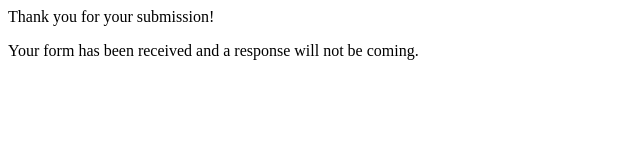
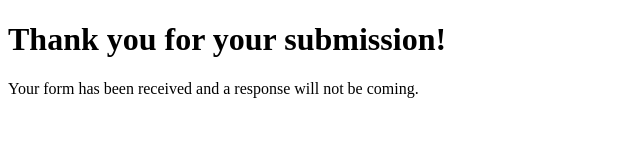
Before and after one commit to Jenna-Deamer/comp1002-lab-03, a plain HTML site: page thanks.html in a window 1280 px wide. Shown: the whole page, without its empty margins (0-640 px from the left). Drawn offline with Linux system fonts and the light colour scheme.

Commit message:
Reformated

```diff
--- a/thanks.html
+++ b/thanks.html
@@ -1,14 +1,20 @@
 <!DOCTYPE html>
 <html lang="en">
+
 <head>
     <meta charset="UTF-8">
     <meta http-equiv="X-UA-Compatible" content="IE=edge">
     <meta name="viewport" content="width=device-width, initial-scale=1.0">
     <title>Thanks!</title>
 </head>
+
 <body>
-    <header>Thank you for your submission!</header>
-    <p>Your form has been received and a response will not be coming.</p>
+    <header>
+        <h1> Thank you for your submission!</h1>
+        <p>Your form has been received and a response will not be coming.</p>
+    </header>
+
 
 </body>
+
 </html>
```
Also changed, not shown: index.html (+5 -1 lines).
